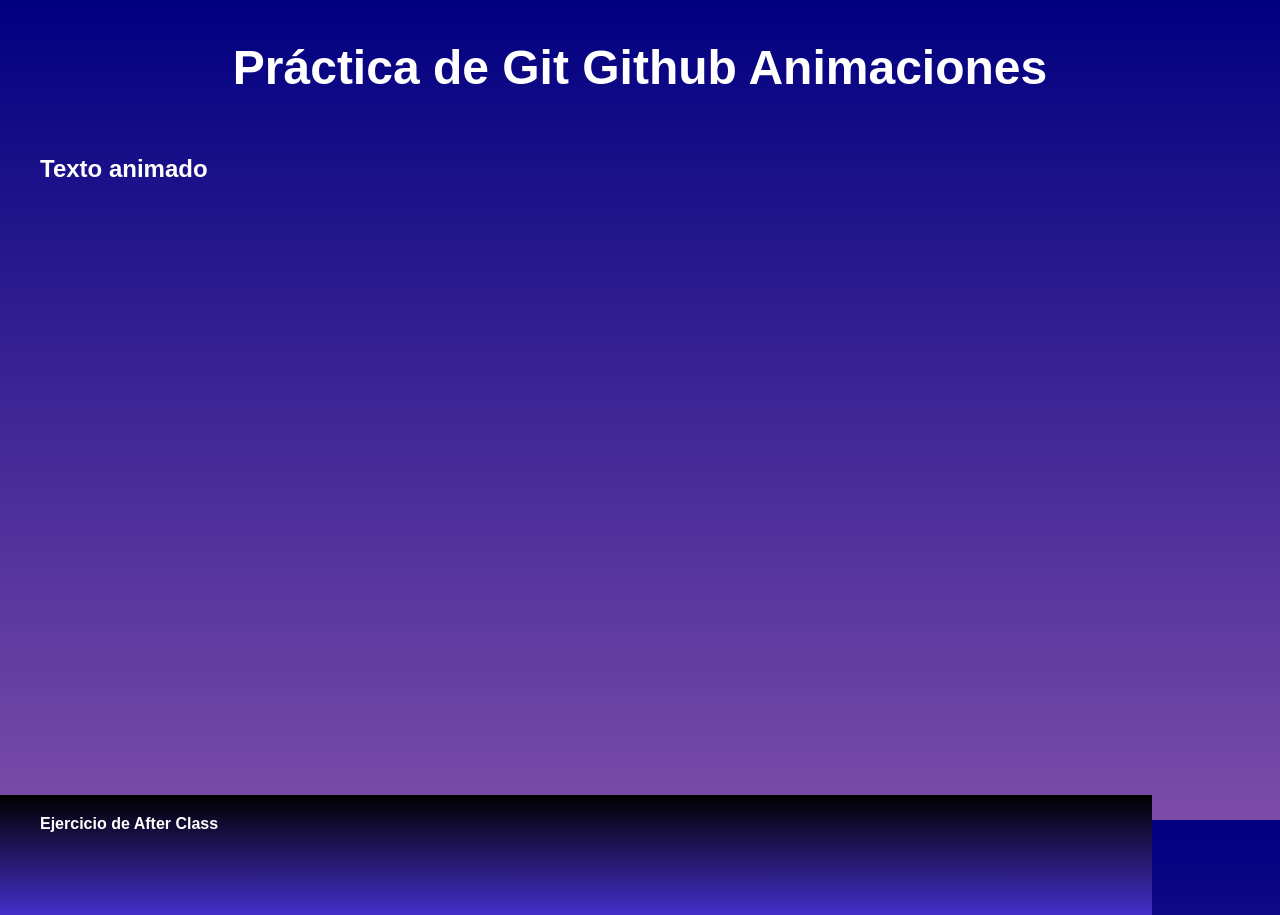
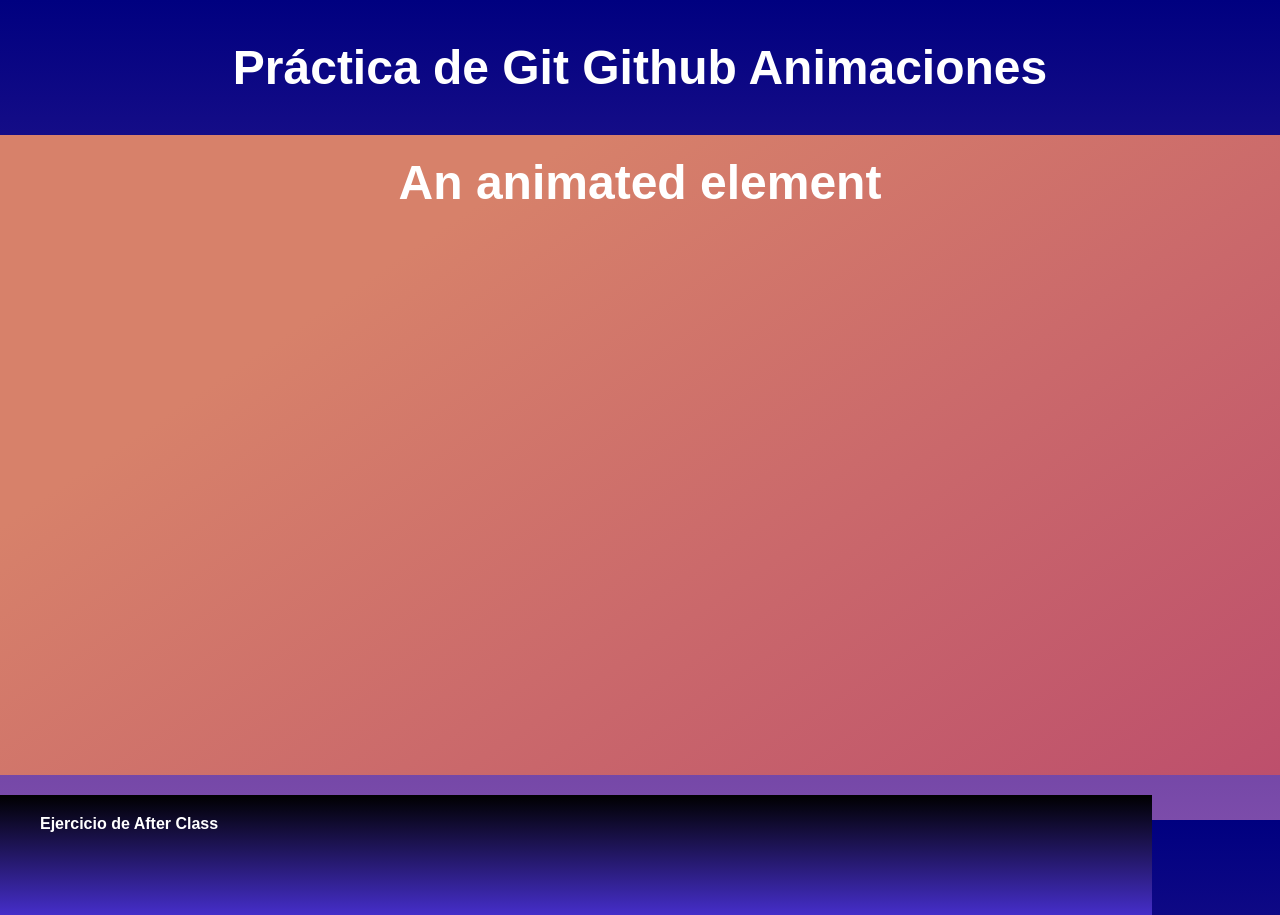
Before and after one commit to checoloc0/aftergit, a plain HTML site: page index.html in a window 1280 px wide. Drawn offline with nearby package versions, Linux system fonts and the light colour scheme.

Commit message:
Mas animaciones

```diff
--- a/estilo.css
+++ b/estilo.css
@@ -18,6 +18,9 @@ footer{
 section{
     width: 100vw;
     height: 80vh;
+    background-color: #bd4f6c;
+background-image: linear-gradient(326deg, #bd4f6c 0%, #d7816a 74%);
+
 }
 
 h1,h2,h4{
@@ -28,4 +31,11 @@ h1,h2,h4{
 h1{
     font-size: 3rem ;
     text-align: center;
+    color: white;
+    transition: all 2s;
 }
+h1:hover{
+    font-size: 3.2rem;
+    color: lime;
+
+}
--- a/index.html
+++ b/index.html
@@ -4,6 +4,8 @@
     <meta charset="UTF-8">
     <meta http-equiv="X-UA-Compatible" content="IE=edge">
     <meta name="viewport" content="width=device-width, initial-scale=1.0">
+    <link    rel="stylesheet"    href="https://cdnjs.cloudflare.com/ajax/libs/animate.css/4.1.1/animate.min.css"
+  />
     <link rel="stylesheet" href="estilo.css">
     <title>After</title>
 </head>
@@ -15,7 +17,8 @@
         </header>
         <main>
               <section>
-                    <h2>Texto animado</h2>
+                <h1 class="animate__animated animate__bounce">An animated element</h1>
+
               </section>
         </main>
 
```
